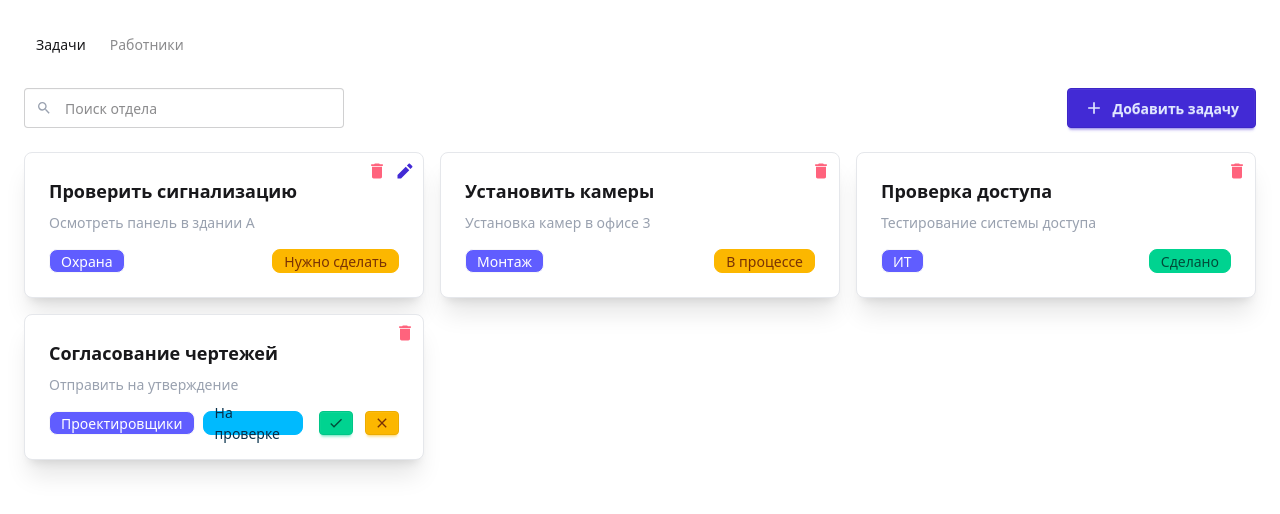
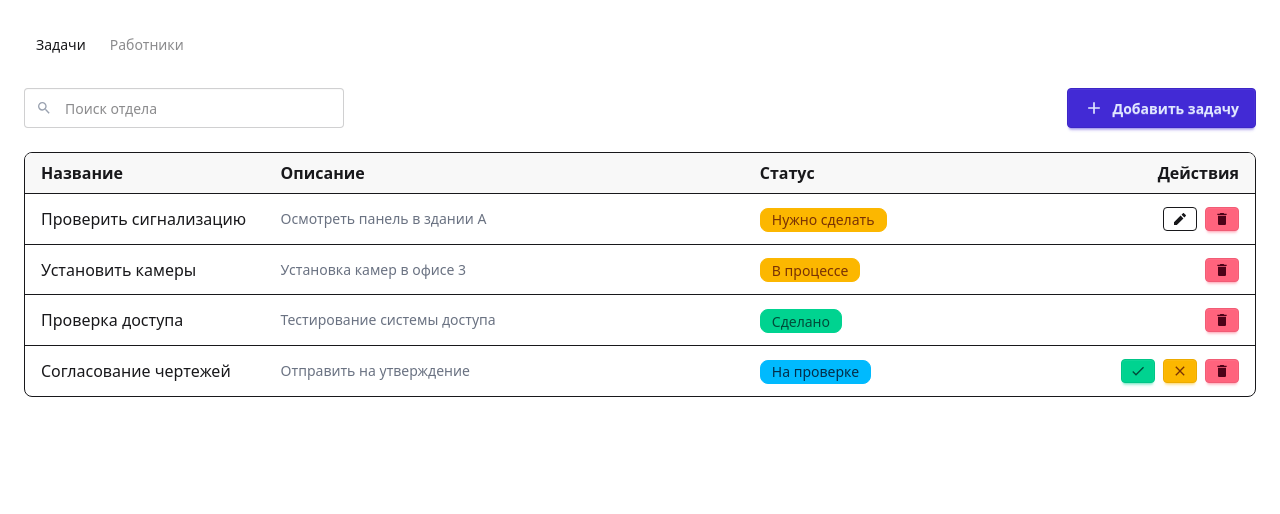
Before and after one commit to IvanSobolev/KodInternship2025.Frontend, a React (Vite) app: page / in a window 1280 px wide. Shown: the top 514 px of the page. Built offline with nearby package versions, Linux system fonts and the light colour scheme.

Commit message:
feat: made a tabular view

```diff
--- a/src/App.tsx
+++ b/src/App.tsx
@@ -57,60 +57,52 @@ export default function App() {
                   onChange={e => setFilterDepartment(e.target.value)}
                 />
               </div>
-
               <button className="btn btn-primary flex items-center justify-center gap-2 w-full sm:w-auto" onClick={() => { setNewTask({ name: '', text: '', department: '' }); setEditingTaskId(null); setShowTaskModal(true); }}>
                 <MdAdd size={20} /> <span className="hidden sm:inline">Добавить задачу</span>
               </button>
             </div>
 
-            <div className="grid gap-4 sm:grid-cols-1 md:grid-cols-2 lg:grid-cols-3">
+            <div className="flex flex-col border rounded-lg overflow-hidden">
+              {/* Заголовки */}
+              <div className="flex bg-base-200 font-semibold px-4 py-2">
+                <div className="w-1/4">Название</div>
+                <div className="w-1/2">Описание</div>
+                <div className="w-1/4">Статус</div>
+                <div className="w-1/4 text-right">Действия</div>
+              </div>
+
               {filteredTasks.map(task => (
-                <div key={task.id} className="card shadow-xl border border-gray-200 dark:border-gray-700 bg-base-100">
-                  <div className="card-body relative">
-                    <div className="absolute top-2 right-2 flex gap-2">
-                      <button
-                        className="text-error cursor-pointer"
-                        onClick={() => removeTask(task.id)}
-                        aria-label="Удалить задачу"
-                      >
-                        <MdDelete size={20} />
-                      </button>
+                <div key={task.id} className="flex items-center border-t px-4 py-3 hover:bg-base-100 transition">
+                  <div className="w-1/4">{task.name}</div>
+                  <div className="w-1/2 text-sm text-gray-500">{task.text}</div>
+                  <div className="w-1/4">
+                    <span className={`badge ${task.status === 'Сделано' ? 'badge-success' : task.status === 'На проверке' ? 'badge-info' : 'badge-warning'}`}>
+                      {task.status}
+                    </span>
+                  </div>
+                  <div className="w-1/4 flex justify-end gap-2 items-center flex-wrap">
                     {task.status === 'Нужно сделать' && (
-                        <button
-                          className="text-primary cursor-pointer"
-                          onClick={() => {
+                      <button className="btn btn-xs btn-outline" onClick={() => {
                         setNewTask({ name: task.name, text: task.text, department: task.department });
                         setEditingTaskId(task.id);
                         setShowTaskModal(true);
-                          }}
-                          aria-label="Редактировать задачу"
-                        >
-                          <RiPencilFill size={20} />
+                      }}>
+                        <RiPencilFill size={16} />
                       </button>
                     )}
-                    </div>
-
-                    <h2 className="card-title text-lg">{task.name}</h2>
-                    <p className="text-sm text-gray-400">{task.text}</p>
-                    <div className="mt-2 flex gap-2 items-center">
-                      <span className="badge bg-[#605dff] text-white">{task.department}</span>
-                      <span className={`badge ml-auto ${task.status === 'Сделано' ? 'badge-success' : task.status === 'На проверке' ? 'badge-info' : 'badge-warning'}`}>
-                        {task.status}
-                        </span>
-
-
-
                     {task.status === 'На проверке' && (
                       <>
-                          <button className="btn btn-xs btn-success ml-2" onClick={() => updateTaskStatus(task.id, 'Сделано')} aria-label="Пометить как сделано">
+                        <button className="btn btn-xs btn-success" onClick={() => updateTaskStatus(task.id, 'Сделано')}>
                           <MdCheck size={16} />
                         </button>
-                          <button className="btn btn-xs btn-warning ml-1" onClick={() => updateTaskStatus(task.id, 'В процессе')} aria-label="Вернуть в процесс">
+                        <button className="btn btn-xs btn-warning" onClick={() => updateTaskStatus(task.id, 'В процессе')}>
                           <MdClose size={16} />
                         </button>
                       </>
                     )}
-                    </div>
+                    <button className="btn btn-xs btn-error" onClick={() => removeTask(task.id)}>
+                      <MdDelete size={16} />
+                    </button>
                   </div>
                 </div>
               ))}
@@ -145,6 +137,7 @@ export default function App() {
         )}
       </AnimatePresence>
 
+
       <dialog className={`modal ${showTaskModal ? 'modal-open' : ''}`}>
         <div className="modal-box">
           <h3 className="font-bold text-lg mb-4">{editingTaskId ? 'Редактировать задачу' : 'Новая задача'}</h3>
```
Lines whose indentation alone changed are shown as unchanged.
